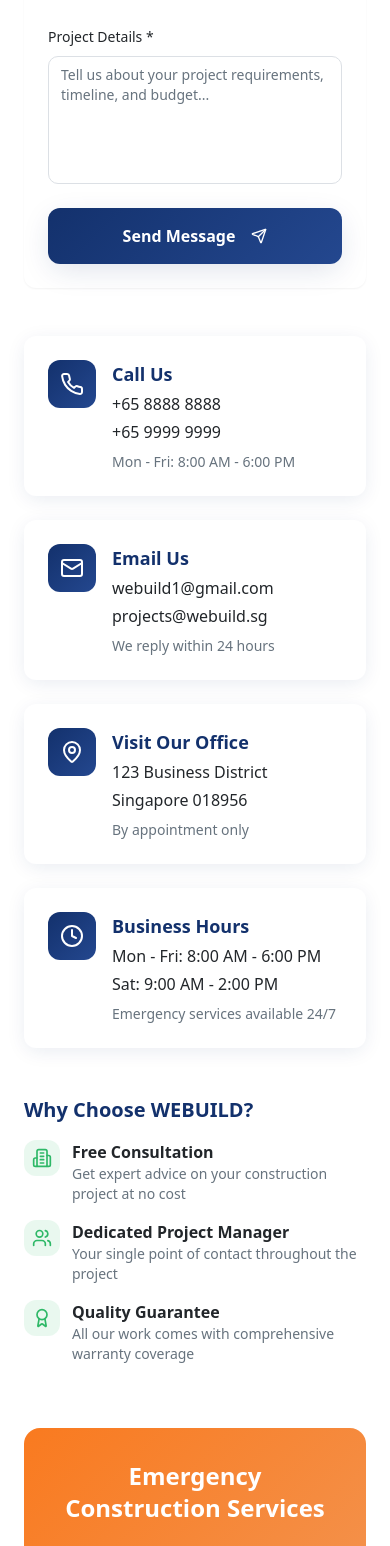
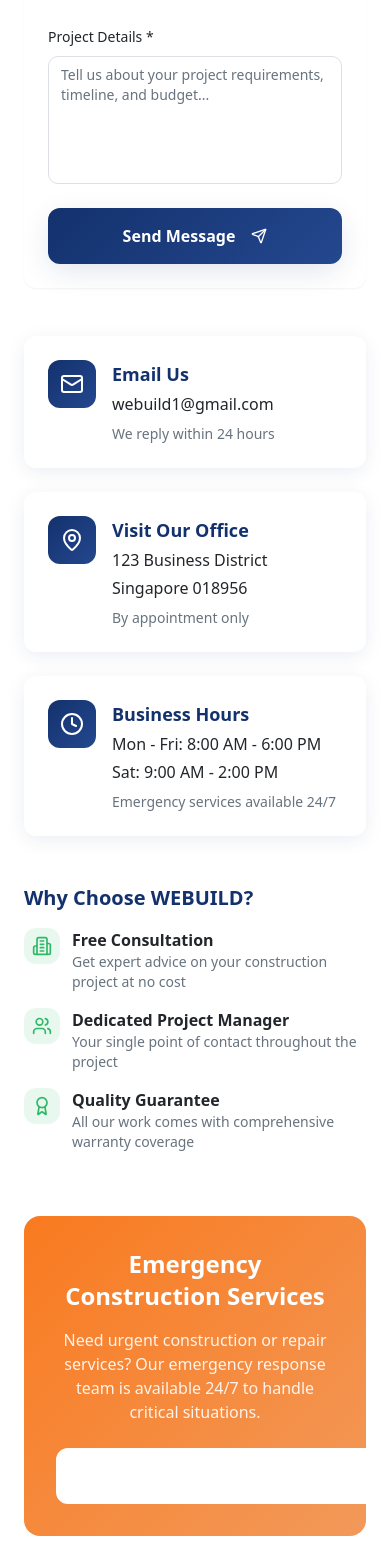
Before and after one commit to shubham123835/webuild-trust-singapore, a React (Vite) app: page / in a window 390 px wide. Shown: the part 10454-12000 px from the top of the page. Built offline with nearby package versions, Linux system fonts and the light colour scheme.

Commit message:
Remove contact details
Remove phone numbers and "projects@webuild.sg" from the footer.

```diff
--- a/src/components/Contact.tsx
+++ b/src/components/Contact.tsx
@@ -17,15 +17,9 @@ import {
 const Contact = () => {
   const contactInfo = [
     {
-      icon: Phone,
-      title: "Call Us",
-      details: ["+65 8888 8888", "+65 9999 9999"],
-      description: "Mon - Fri: 8:00 AM - 6:00 PM"
-    },
-    {
       icon: Mail,
       title: "Email Us",
-      details: ["webuild1@gmail.com", "projects@webuild.sg"],
+      details: ["webuild1@gmail.com"],
       description: "We reply within 24 hours"
     },
     {
@@ -218,7 +212,7 @@ const Contact = () => {
             is available 24/7 to handle critical situations.
           </p>
           <Button variant="outline" size="lg" className="border-secondary-foreground text-secondary-foreground hover:bg-secondary-foreground hover:text-secondary">
-            Call Emergency Line: +65 8888 8888
+            Email Us for Emergency Services
           </Button>
         </div>
       </div>
--- a/src/components/Footer.tsx
+++ b/src/components/Footer.tsx
@@ -116,19 +116,11 @@ const Footer = () => {
                 </div>
               </div>
 
-              <div className="flex items-center space-x-3">
-                <Phone className="w-5 h-5 text-secondary flex-shrink-0" />
-                <div>
-                  <p className="text-primary-foreground/90">+65 8888 8888</p>
-                  <p className="text-primary-foreground/90">+65 9999 9999</p>
-                </div>
-              </div>
 
               <div className="flex items-center space-x-3">
                 <Mail className="w-5 h-5 text-secondary flex-shrink-0" />
                 <div>
                   <p className="text-primary-foreground/90">webuild1@gmail.com</p>
-                  <p className="text-primary-foreground/90">projects@webuild.sg</p>
                 </div>
               </div>
             </div>
--- a/src/components/Navigation.tsx
+++ b/src/components/Navigation.tsx
@@ -43,10 +43,6 @@ const Navigation = () => {
 
           {/* Contact Info & CTA */}
           <div className="hidden lg:flex items-center space-x-4">
-            <div className="flex items-center space-x-2 text-sm text-muted-foreground">
-              <Phone className="w-4 h-4" />
-              <span>+65 8888 8888</span>
-            </div>
             <Button variant="cta" size="sm">
               Get Quote
             </Button>
@@ -76,10 +72,6 @@ const Navigation = () => {
                 </a>
               ))}
               <div className="pt-4 border-t border-border">
-                <div className="flex items-center space-x-2 text-sm text-muted-foreground mb-3">
-                  <Phone className="w-4 h-4" />
-                  <span>+65 8888 8888</span>
-                </div>
                 <div className="flex items-center space-x-2 text-sm text-muted-foreground mb-4">
                   <Mail className="w-4 h-4" />
                   <span>webuild1@gmail.com</span>
```
